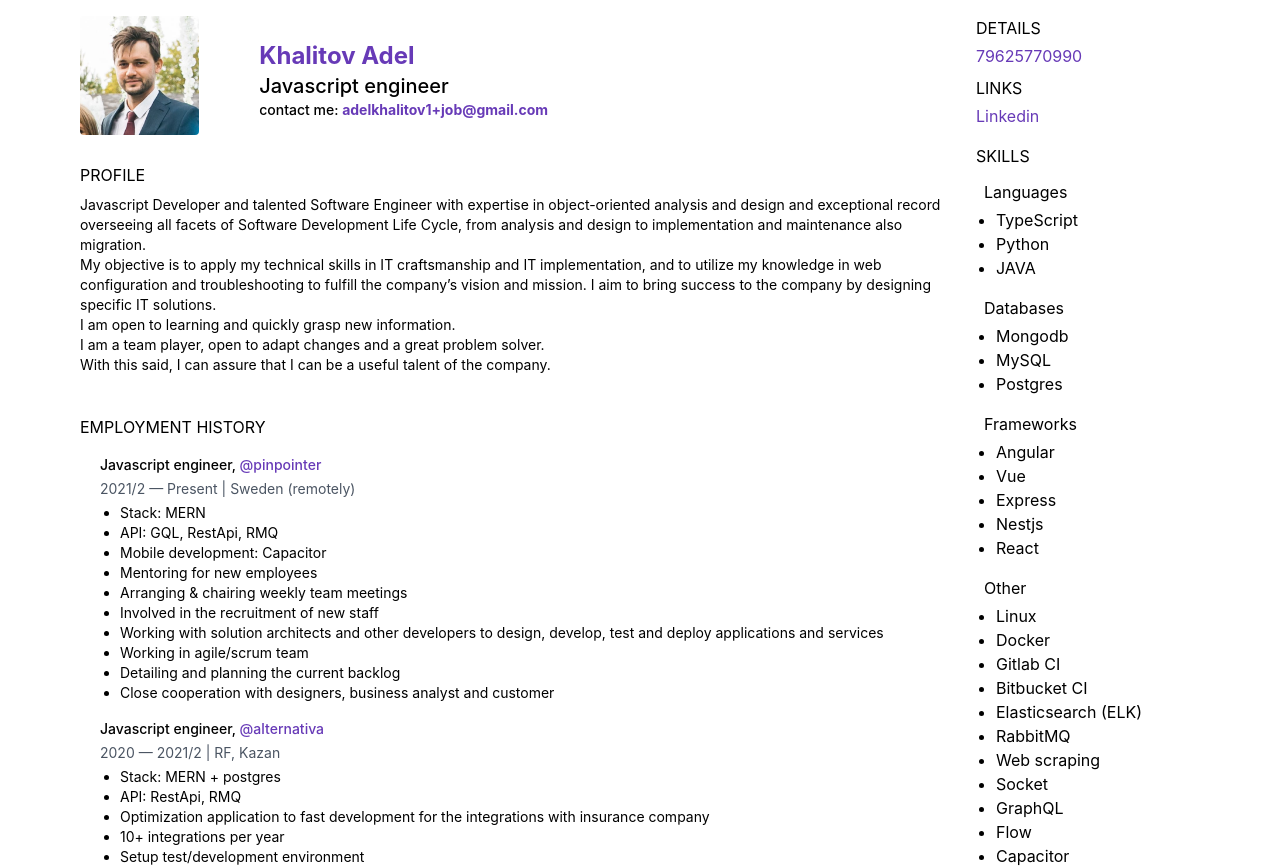
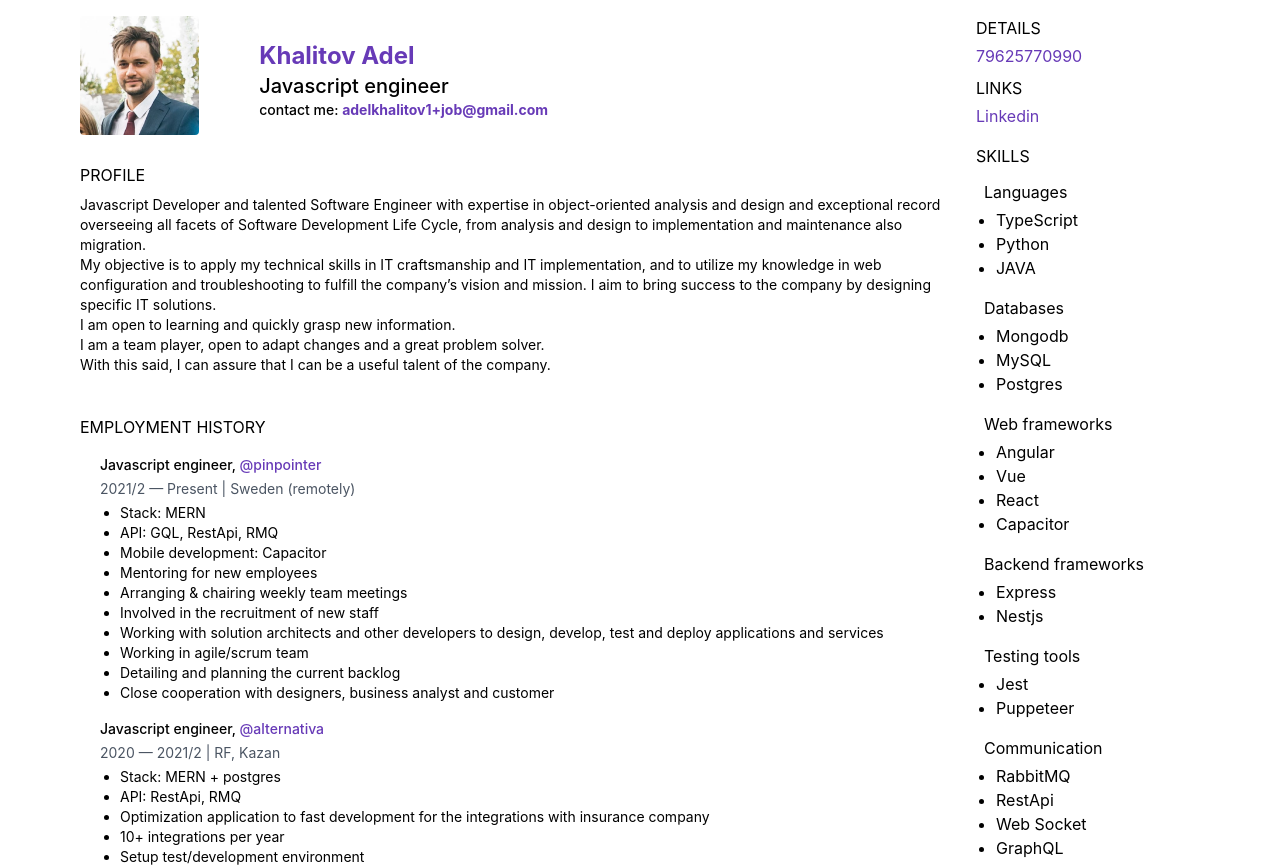
Before and after one commit to KhalitovAdel/khalitovadel.github.io, a React (Create React App) app in the folder web/: page / in a window 1280 px wide. Shown: the top 867 px of the page. Built offline with nearby package versions, Linux system fonts and the light colour scheme.

Commit message:
separeted skils

```diff
--- a/web/src/bio/constants/Bio.constants.ts
+++ b/web/src/bio/constants/Bio.constants.ts
@@ -101,8 +101,11 @@ export const data: IBioData = {
     skills: {
         languages: ['TypeScript', 'Python', 'JAVA'],
         Databases: ['Mongodb', 'MySQL', 'Postgres'],
-        Frameworks: ['Angular', 'Vue', 'Express', 'Nestjs', 'React'],
-        Other: ['Linux', 'Docker', 'Gitlab CI', 'Bitbucket CI', 'Elasticsearch (ELK)', 'RabbitMQ', 'Web scraping', 'Socket', 'GraphQL', 'Flow', 'Capacitor'],
+        'Web Frameworks': ['Angular', 'Vue', 'React', 'Capacitor'],
+        'Backend Frameworks': ['Express', 'Nestjs'],
+        'Testing tools': ['Jest', 'Puppeteer'],
+        Communication: ['RabbitMQ', 'RestApi', 'Web Socket', 'GraphQL'],
+        Other: ['Linux', 'Docker', 'Gitlab CI', 'Bitbucket CI', 'Elasticsearch (ELK)', 'Web scraping', 'Flow', 'Eslint'],
     },
     education: [
         {
--- a/web/src/bio/interfaces/Bio.interfaces.ts
+++ b/web/src/bio/interfaces/Bio.interfaces.ts
@@ -12,7 +12,7 @@ export type IProfile = { descriptions: string[] };
 
 export type IHistory = { period_end: string; todo: string[]; period_start: string; link: string; state: string; region: string; entity: string };
 
-export type ISkill = { Databases: string[]; languages: string[]; Frameworks: string[]; Other: string[] };
+export type ISkill = Record<string, string[]>;
 
 export type IEducation = { period_end: string; todo: string[]; period_start: string; region: string; entity: string };
 
```
